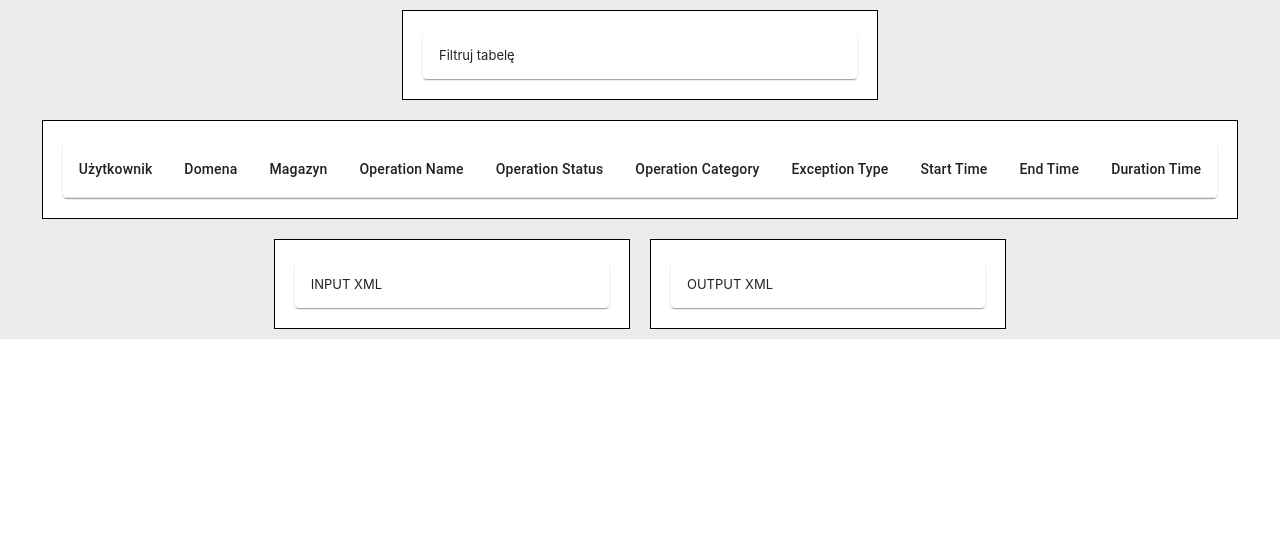
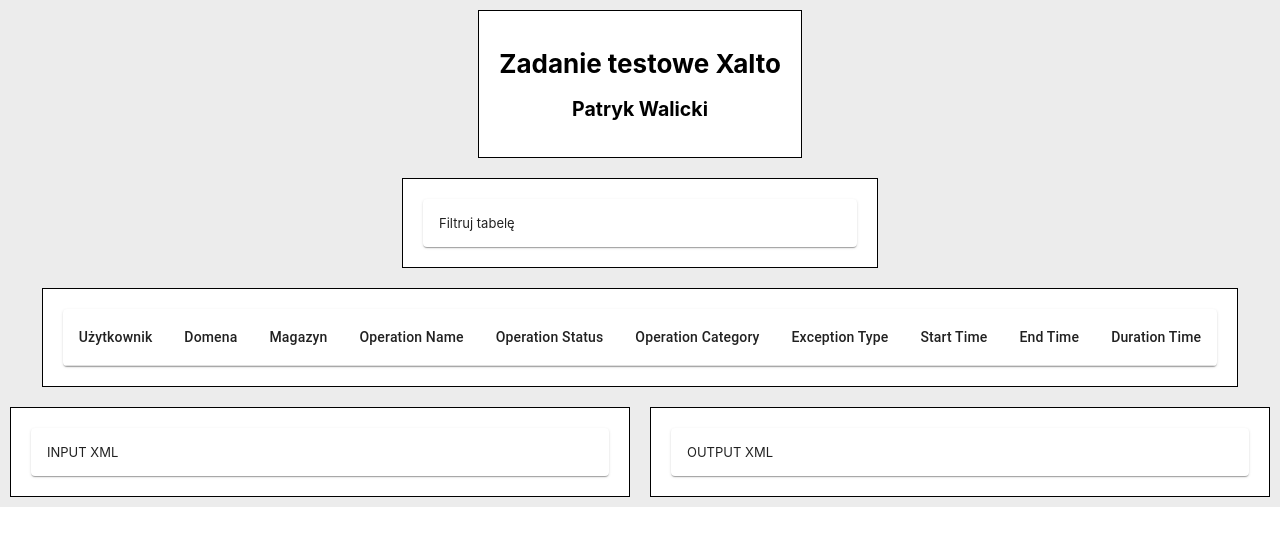
Before and after one commit to PWalik/XeltoApp, a React (Create React App) app: page / in a window 1280 px wide. Shown: the top 546 px of the page. Built offline with nearby package versions, Linux system fonts and the light colour scheme.

Commit message:
separating various part of the app into components basic skeleton done

```diff
--- a/src/App.css
+++ b/src/App.css
@@ -14,7 +14,6 @@
   margin: 10px;
   box-sizing: border-box;
   border: 1px solid black;
-  justify-content: center;
   font-size: calc(5px + 1vmin);
   color: rgb(0, 0, 0);
 }
@@ -25,7 +24,6 @@
 .Filter-panel {
   display: 'auto';
   box-sizing: border-box;
-  justify-content: center;
   font-size: calc(5px + 1vmin);
   color: rgb(0, 0, 0);
 }
--- a/src/App.js
+++ b/src/App.js
@@ -1,148 +1,36 @@
-import React from 'react';
-import logo from './logo.svg';
+import React, { Component } from 'react';
+import FilterForm from './components/FilterForm/filterForm';
+import DataTable from './components/DataTable/dataTable';
+import XMLFields from './components/XMLFields/XMLFields';
 import './App.css';
-import { makeStyles } from '@material-ui/core/styles';
-import { Button, Box, TextField,
+import {
+  Button, Box, TextField,
   Accordion, AccordionSummary, AccordionDetails,
-  Table, Paper, TableCell, TableContainer, TableHead, TableRow, TableBody } from '@material-ui/core';
-
-const useStyles = makeStyles({
-  table: {
-    minWidth: 650,
-  },
-});
-
-function createData(name, calories, fat, carbs, protein) {
-  return { name, calories, fat, carbs, protein };
-}
-
-const rows = [
-  createData('Frozen yoghurt', 159, 6.0, 24, 4.0),
-  createData('Ice cream sandwich', 237, 9.0, 37, 4.3),
-  createData('Eclair', 262, 16.0, 24, 6.0),
-  createData('Cupcake', 305, 3.7, 67, 4.3),
-  createData('Gingerbread', 356, 16.0, 49, 3.9),
-];
+  Table, Paper, TableCell, TableContainer, TableHead, TableRow, TableBody
+} from '@material-ui/core';
 
 
 function App() {
-  const classes = useStyles();
+  const xmlone = "<note><to>Tove</to><from>Jani</from><heading>Reminder</heading><body>Don't forget me this weekend!</body></note>";
+  const xmltwo = "<note><to>Tove</to><from>Jani</from><heading>Reminder</heading><body>Don't forget me next weekend!</body></note>";
   return (
-    <div className="App-content">
+    <React.Fragment>
+      <div className="App-content">
         <div className="App-panel">
-          <Accordion>
-            <AccordionSummary>Filtruj tabelę</AccordionSummary>
-            <AccordionDetails>
-              <div class="Filter-panel">
-                <div>
-                  <a class = "element">
-                  <TextField
-                    id="dateFrom"
-                    type="date"
-                    label="czas od"
-                    defaultValue=""
-                    InputLabelProps={{
-                    shrink: true,
-                    }}
-                  />
-                  </a>
-                  <a class = "element">
-                  <TextField
-                    id="user"
-                    type="text"
-                    label="użytkownik"
-                    defaultValue=""
-                    InputLabelProps={{
-                    shrink: true,
-                    }}
-                  />
-                  </a>
-                </div>
-                <div>
-                  <a class = "element">
-                    <TextField
-                      id="dateTo"
-                      type="date"
-                      label="czas do"
-                      defaultValue=""
-                      InputLabelProps={{
-                      shrink: true,
-                      }}
-                    />
-                  </a>
-                  <a class = "element">
-                    <TextField
-                      id="state"
-                      type="text"
-                      label="status"
-                      defaultValue=""
-                      InputLabelProps={{
-                      shrink: true,
-                      }}
-                    />
-                  </a>
-                <div class = "element">
-                  <Button style= {{padding: 5}}>filtruj</Button>
-                  </div>
-                </div>
-              </div>
-          </AccordionDetails>
-        </Accordion>
+          <header>
+            <h1>Zadanie testowe Xalto</h1>
+            <h2 style={{ textAlign: "center" }}>Patryk Walicki</h2>
+          </header>
         </div>
         <div className="App-panel">
-        <TableContainer component={Paper}>
-      <Table className={classes.table} aria-label="simple table">
-        <TableHead>
-          <TableRow>
-            <TableCell align="right">Użytkownik</TableCell>
-            <TableCell align="right">Domena</TableCell>
-            <TableCell align="right">Magazyn</TableCell>
-            <TableCell align="right">Operation Name</TableCell>
-            <TableCell align="right">Operation Status</TableCell>
-            <TableCell align="right">Operation Category</TableCell>
-            <TableCell align="right">Exception Type</TableCell>
-            <TableCell align="right">Start Time</TableCell>
-            <TableCell align="right">End Time</TableCell>
-            <TableCell align="right">Duration Time</TableCell>
-          </TableRow>
-        </TableHead>
-        <TableBody>
-          {/* {rows.map((row) => (
-            <TableRow key={row.name}>
-              <TableCell component="th" scope="row">
-                {row.name}
-              </TableCell>
-              <TableCell align="right">{row.calories}</TableCell>
-              <TableCell align="right">{row.fat}</TableCell>
-              <TableCell align="right">{row.carbs}</TableCell>
-              <TableCell align="right">{row.protein}</TableCell>
-            </TableRow>
-          ))} */}
-        </TableBody>
-      </Table>
-    </TableContainer>
+          <FilterForm />
         </div>
-        <div className='rowC'>
-          <a class="App-panel">
-          <Accordion>
-            <AccordionSummary>INPUT XML</AccordionSummary>
-            <AccordionDetails>
-              Edit <code>src/App.js</code> and save to reload.
-              <Button>Hey</Button>
-            </AccordionDetails>
-          </Accordion>
-          </a>
-          <a class="App-panel">
-          <Accordion>
-            <AccordionSummary>OUTPUT XML</AccordionSummary>
-            <AccordionDetails>
-              Edit <code>src/App.js</code> and save to reload.
-              <Button>Hey</Button>
-            </AccordionDetails>
-          </Accordion>
-          </a>
+        <div className="App-panel">
+          <DataTable />
         </div>
-    </div>
+        <XMLFields xmlone={xmlone} xmltwo={xmltwo} />
+      </div>
+    </React.Fragment>
   );
 }
 
--- /dev/null
+++ b/src/components/DataTable/dataTable.jsx
@@ -0,0 +1,66 @@
+import React, { Component } from 'react';
+import { Table, Paper, TableCell, TableContainer, TableHead, TableRow, TableBody } from '@material-ui/core';
+import { makeStyles } from '@material-ui/core/styles';
+const useStyles = makeStyles({
+    table: {
+        minWidth: 650,
+    },
+});
+
+function createData(name, calories, fat, carbs, protein) {
+    return { name, calories, fat, carbs, protein };
+}
+
+const rows = [
+    createData('Frozen yoghurt', 159, 6.0, 24, 4.0),
+    createData('Ice cream sandwich', 237, 9.0, 37, 4.3),
+    createData('Eclair', 262, 16.0, 24, 6.0),
+    createData('Cupcake', 305, 3.7, 67, 4.3),
+    createData('Gingerbread', 356, 16.0, 49, 3.9),
+];
+
+export default class DataTable extends Component {
+classes;
+    constructor(props) {
+        super(props);
+        this.classes = useStyles;
+    }
+
+    render() {
+        return (
+            <TableContainer component={Paper}>
+                <Table className={this.classes.table} aria-label="simple table">
+                    <TableHead>
+                        <TableRow>
+                            <TableCell align="right">Użytkownik</TableCell>
+                            <TableCell align="right">Domena</TableCell>
+                            <TableCell align="right">Magazyn</TableCell>
+                            <TableCell align="right">Operation Name</TableCell>
+                            <TableCell align="right">Operation Status</TableCell>
+                            <TableCell align="right">Operation Category</TableCell>
+                            <TableCell align="right">Exception Type</TableCell>
+                            <TableCell align="right">Start Time</TableCell>
+                            <TableCell align="right">End Time</TableCell>
+                            <TableCell align="right">Duration Time</TableCell>
+                        </TableRow>
+                    </TableHead>
+                    <TableBody>
+                        {/* {rows.map((row) => (
+                <TableRow key={row.name}>
+                <TableCell component="th" scope="row">
+                    {row.name}
+                </TableCell>
+                <TableCell align="right">{row.calories}</TableCell>
+                <TableCell align="right">{row.fat}</TableCell>
+                <TableCell align="right">{row.carbs}</TableCell>
+                <TableCell align="right">{row.protein}</TableCell>
+                </TableRow>
+            ))} */}
+                    </TableBody>
+                </Table>
+            </TableContainer>
+        );
+    }
+}
+
+export { DataTable }
--- /dev/null
+++ b/src/components/FilterForm/filterForm.jsx
@@ -0,0 +1,72 @@
+import React, { Component } from 'react';
+import {
+  Button, TextField,
+  Accordion, AccordionSummary, AccordionDetails
+} from '@material-ui/core';
+
+export default class FilterForm extends Component {
+  render() {
+    return (
+      <Accordion>
+        <AccordionSummary>Filtruj tabelę</AccordionSummary>
+        <AccordionDetails>
+          <div class="Filter-panel">
+            <div>
+              <a class="element">
+                <TextField
+                  id="dateFrom"
+                  type="date"
+                  label="czas od"
+                  defaultValue=""
+                  InputLabelProps={{
+                    shrink: true,
+                  }}
+                />
+              </a>
+              <a class="element">
+                <TextField
+                  id="user"
+                  type="text"
+                  label="użytkownik"
+                  defaultValue=""
+                  InputLabelProps={{
+                    shrink: true,
+                  }}
+                />
+              </a>
+            </div>
+            <div>
+              <a class="element">
+                <TextField
+                  id="dateTo"
+                  type="date"
+                  label="czas do"
+                  defaultValue=""
+                  InputLabelProps={{
+                    shrink: true,
+                  }}
+                />
+              </a>
+              <a class="element">
+                <TextField
+                  id="state"
+                  type="text"
+                  label="status"
+                  defaultValue=""
+                  InputLabelProps={{
+                    shrink: true,
+                  }}
+                />
+              </a>
+              <div class="element">
+                <Button style={{ padding: 5 }}>filtruj</Button>
+              </div>
+            </div>
+          </div>
+        </AccordionDetails>
+      </Accordion>
+    );
+  }
+}
+
+export { FilterForm }
--- /dev/null
+++ b/src/components/XMLFields/XMLFields.jsx
@@ -0,0 +1,39 @@
+import React, {Component} from 'react';
+import { Button, TextField,
+    Accordion, AccordionSummary, AccordionDetails } from '@material-ui/core';
+
+export default class XMLFields extends Component {
+
+    constructor(props) {
+        super(props);
+        this.state={
+            xml1: this.props.xmlone,
+            xml2: this.props.xmltwo
+        }
+    }
+
+    render() {
+        return(
+            <div className='rowC'>
+            <a class="App-panel">
+                <Accordion>
+                    <AccordionSummary>INPUT XML</AccordionSummary>
+                    <AccordionDetails>
+                        <code>{this.state.xml1}</code>
+                    </AccordionDetails>
+                </Accordion>
+                </a>
+                <a class="App-panel">
+                <Accordion>
+                    <AccordionSummary>OUTPUT XML</AccordionSummary>
+                    <AccordionDetails>
+                        <code>{this.state.xml2}</code>
+                    </AccordionDetails>
+                </Accordion>
+            </a>
+            </div>
+        );
+    }
+}
+
+export {XMLFields}
```
